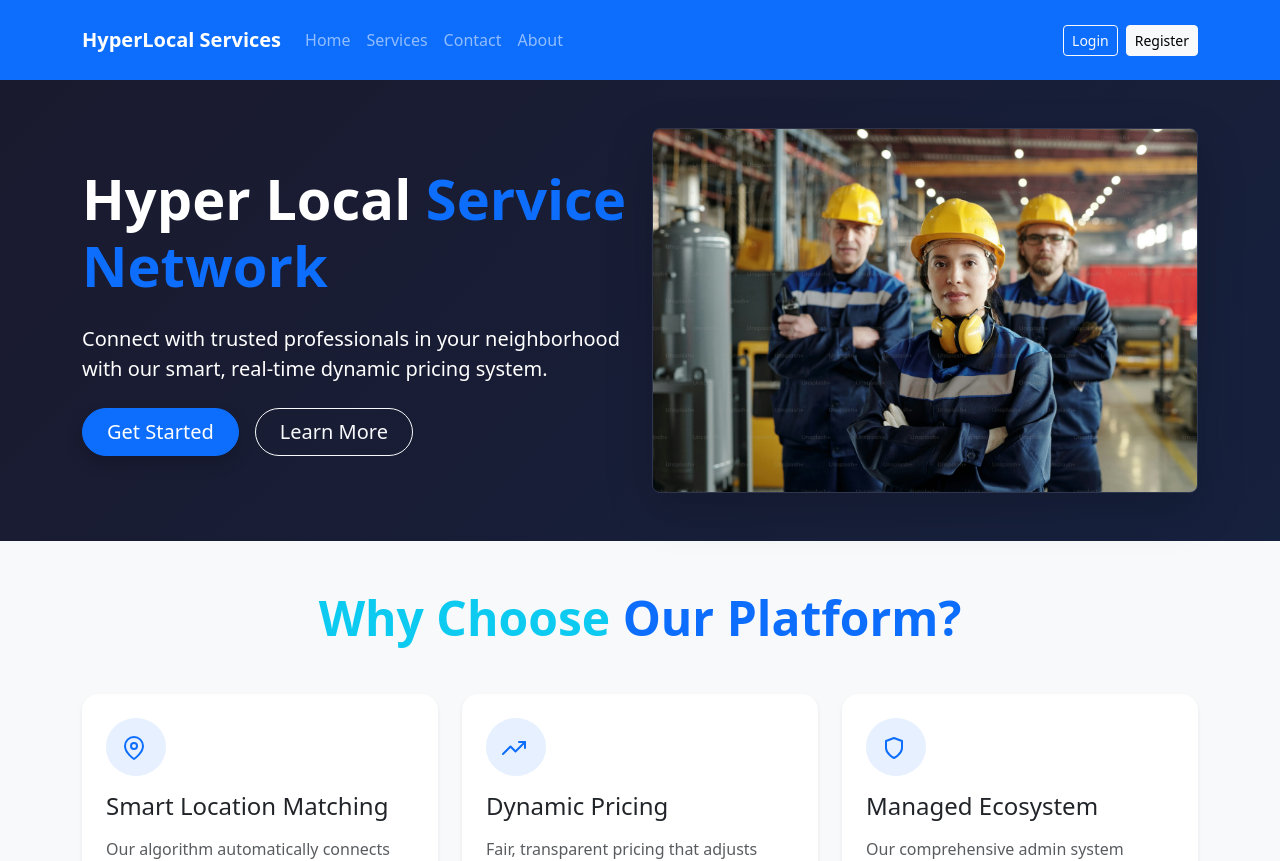
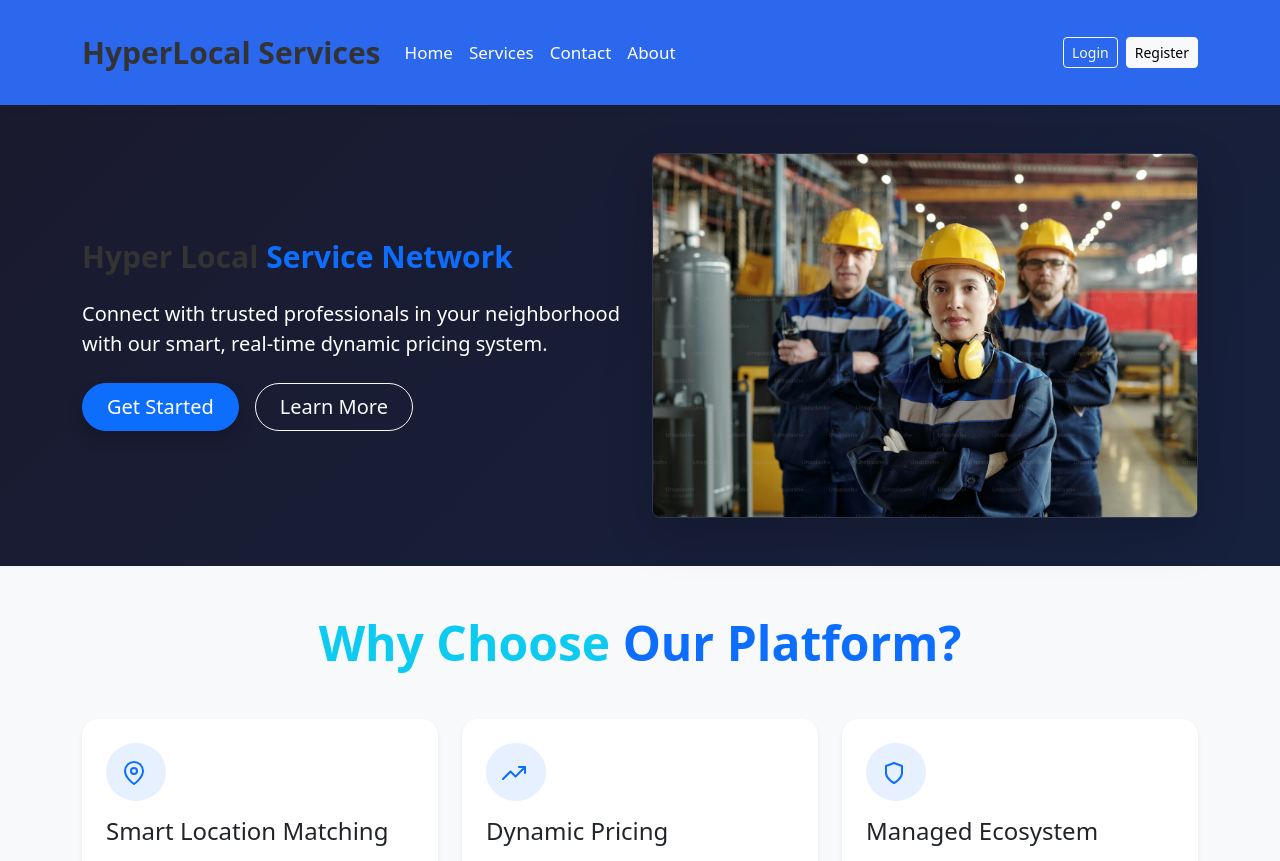
Before and after one commit to esteham/erp-saas, a React (Vite) app in the folder frontend/: page / in a window 1280 px wide. Shown: the top 861 px of the page. Built offline with nearby package versions, Linux system fonts and the light colour scheme; no server answers.

Commit message:
header section modity complited

```diff
--- a/frontend/src/assets/css/header.css
+++ b/frontend/src/assets/css/header.css
@@ -1,27 +1,32 @@
 :root {
-  --primary-color: #2563eb;
-  --primary-hover: #1d4ed8;
+  --primary-color: #2b68ee;
+  --primary-hover: #f0a400;
   --text-color: #333;
   --light-text: #f8fafc;
   --background: #ffffff;
-  --shadow: 0 4px 6px -1px rgba(0, 0, 0, 0.1);
+  --shadow: 0 4px 6px -1px rgba(53, 52, 52, 0.1);
 }
 
 .header {
   position: sticky;
   top: 0;
-  padding: 10px;
+  padding: 25px;
   width: 100%;
-  background-color: var(--background);
+  background-color: var(--primary-color);
   box-shadow: var(--shadow);
   z-index: 1000;
+}
+
+.fw-bold{
+  font-size: 30px;
+  color: var(--text-color);
 }
 
 .nav {
   display: flex;
   justify-content: space-between;
   align-items: center;
-  padding: 0.65rem 2rem;
+  padding: 0.75rem 2.5rem;
   max-width: 1200px;
   margin: 0 auto;
 }
@@ -35,7 +40,7 @@
 
 .nav-links {
   display: flex;
-  gap: 1.5rem;
+  gap: 2.5rem;
   list-style: none;
   margin: 0;
   padding: 0;
@@ -44,15 +49,16 @@
 
 .nav-link {
   text-decoration: none;
-  color: var(--text-color);
+  color: var(--background);
   font-weight: 500;
+  font-size: 17px;
   padding: 0.5rem 0;
   position: relative;
   transition: color 0.3s ease;
 }
 
 .nav-link:hover {
-  color: var(--primary-color);
+  color: var(--primary-hover);
 }
 
 .nav-link.active {
--- a/frontend/src/components/common/Header.jsx
+++ b/frontend/src/components/common/Header.jsx
@@ -2,6 +2,7 @@ import React from "react";
 import { Navbar, Nav, Container, Button } from "react-bootstrap";
 import { Link, useNavigate } from "react-router-dom";
 import { useAuth } from "../../context/AuthContext";
+import "../../assets/css/header.css"
 
 const Header = () => {
   const { user, logout } = useAuth();
@@ -29,7 +30,7 @@ const Header = () => {
   };
 
   return (
-    <Navbar bg="primary" variant="dark" expand="lg" sticky="top" style={{ padding: "20px" }}>
+    <Navbar className="header" variant="dark" expand="lg" sticky="top" style={{ padding: "25px" }}>
       <Container>
         <Navbar.Brand as={Link} to="/" className="fw-bold">
         HyperLocal Services
```
